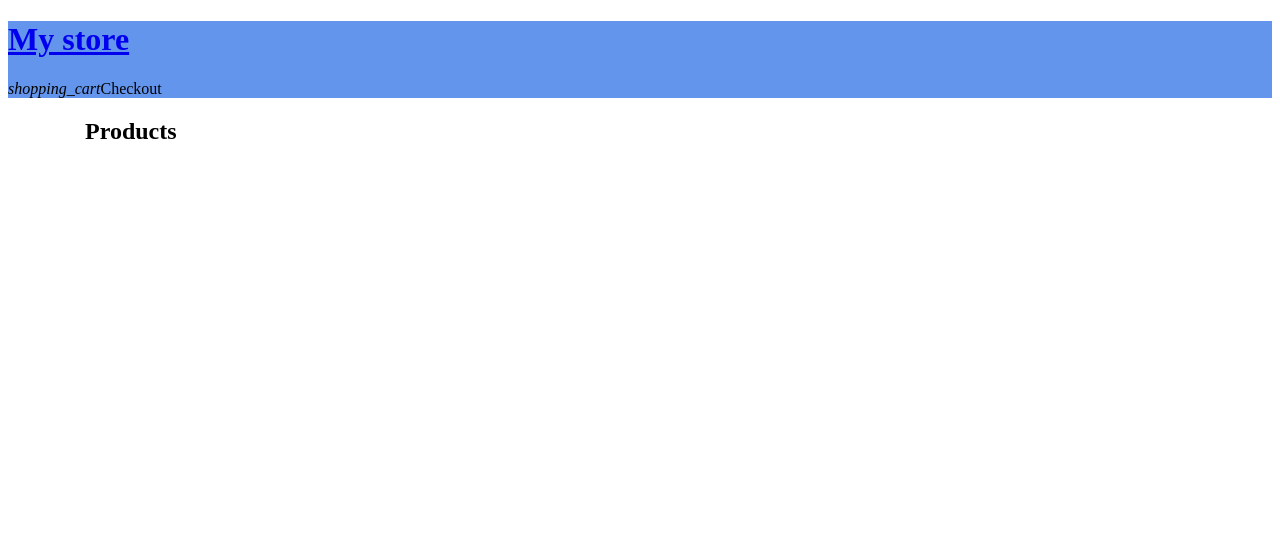
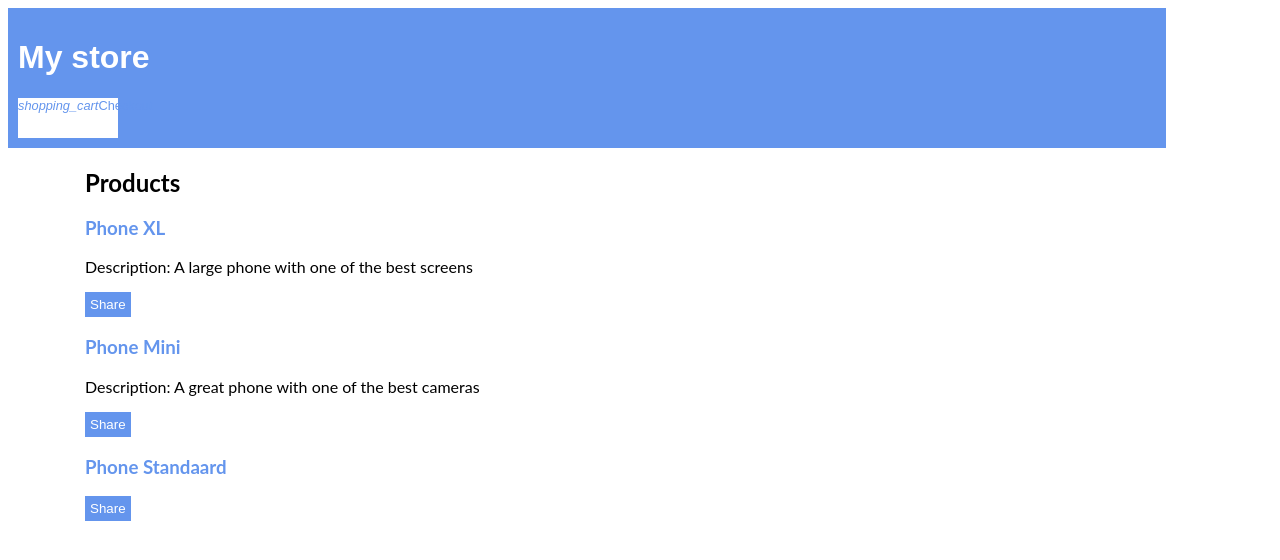
Before and after one commit to AnnKemp/primitive-shopping-cart, an Angular app: page / in a window 1280 px wide. Shown: the top 560 px of the page. Built offline with nearby package versions, Linux system fonts and the light colour scheme.

Commit message:
worked a little bit on the template

```diff
--- a/src/app/app.component.css
+++ b/src/app/app.component.css
@@ -1,4 +1,7 @@
 @import '~bootstrap/dist/css/bootstrap.min.css'; /* dit in combinatie met: 'npm install bootstrap'  in de terminal (npm éérst installeren!) doet bootstrap werken */
+*{
+  font-family: Lato, sans-serif;
+}
 p{
   font-family: Lato;
 }
--- a/src/app/app.module.ts
+++ b/src/app/app.module.ts
@@ -6,13 +6,15 @@ import {RouterModule} from "@angular/router";
 import { AppComponent } from './app.component';
 import { TopBarComponent } from "./top-bar/top-bar.component";
 import { ProductListComponent } from "./product-list/product-list.component";
+import { ProductAlertsComponent } from './product-alerts/product-alerts.component';
 
 
 @NgModule({
   declarations: [
     AppComponent,
     TopBarComponent,
-    ProductListComponent
+    ProductListComponent,
+    ProductAlertsComponent
   ],
   imports: [
     BrowserModule,
--- /dev/null
+++ b/src/app/product-alerts/product-alerts.component.html
@@ -0,0 +1 @@
+<p>product-alerts works!</p>
--- /dev/null
+++ b/src/app/product-alerts/product-alerts.component.ts
@@ -0,0 +1,16 @@
+import { Component, OnInit } from '@angular/core';
+import { Input } from "@angular/core"; // da's voor de decorator @input te gebruiken
+
+@Component({ // dit is de decorator, it provides metadata about the component
+  selector: 'app-product-alerts',
+  templateUrl: './product-alerts.component.html',
+  styleUrls: ['./product-alerts.component.css']
+})
+export class ProductAlertsComponent implements OnInit {
+  @Input() product;
+  constructor() { }
+
+  ngOnInit(): void {
+  }
+
+}
--- a/src/app/product-list/product-list.component.css
+++ b/src/app/product-list/product-list.component.css
@@ -0,0 +1,9 @@
+h3{
+  color: cornflowerblue;
+}
+button{
+  background-color: cornflowerblue;
+  color:white;
+  border:none;
+  padding:5px;
+}
--- a/src/app/product-list/product-list.component.html
+++ b/src/app/product-list/product-list.component.html
@@ -1 +1,16 @@
 <h2>Products</h2>
+<!-- *ngFor om de lijst van producten of te spelen in een for-lus -->
+<div *ngFor="let product of products">
+<h3>
+  <!-- die vierkante haakjes zijn de property-binding syntax voor de link naar de product details voor elk product. property binding [] lets you use the property value in a template expression -->
+  <a [title]="product.name + ' details'">
+     {{ product.name }} <!-- met de dubbele gekrolde haakjes haal je specifiek de product.name er uit, dit heet interpolation syntax -->
+  </a>
+</h3>
+  <p *ngIf="product.description"><!-- voorwaarde: indien die data aanwezig? toon dan:-->
+      Description: {{ product.description }}
+  </p>
+  <button (click)="share()"><!-- the share() method is in product-list.component.ts. Event binding uses a set of parentheses, around the event, as in following <button> element-->
+    Share
+  </button>
+</div>
--- a/src/app/product-list/product-list.component.ts
+++ b/src/app/product-list/product-list.component.ts
@@ -8,8 +8,8 @@ import { products } from '../products';
   styleUrls: ['./product-list.component.css']
 })
 export class ProductListComponent{
-  products = products; // dit vind ik nog een beetje 'weird', moet dat geen let products zijn?
-
+  // dit is dus een products property (normaal wordt dan toch een waarde toegewezen na dubbel punt?
+  products = products;
   share(){
     window.alert('The product has been shared!');
   }
--- a/src/app/top-bar/top-bar.component.css
+++ b/src/app/top-bar/top-bar.component.css
@@ -1,5 +1,24 @@
+/* materializecss.com/icons.html is de link voor de icoontjes zoals de shoppingcart van te halen */
 header{
   background-color: cornflowerblue;
-  width: 100%;
+  width: 90%;
   height: 16%;
+  padding: 10px;
+  font-family: sans-serif;
+  color:white;
 }
+h1{
+  width: 20%;
+}
+a{
+  text-decoration: none;
+  color: white
+}
+.button{
+  font-size:0.8em;
+  width: 100px;
+  height: 40px;
+  background-color: white;
+  color:cornflowerblue;
+  display: block;
+}
```
Also changed, not shown: src/app/product-alerts/product-alerts.component.css (added), 1 other file (tests, documents, lock files or other folders).
